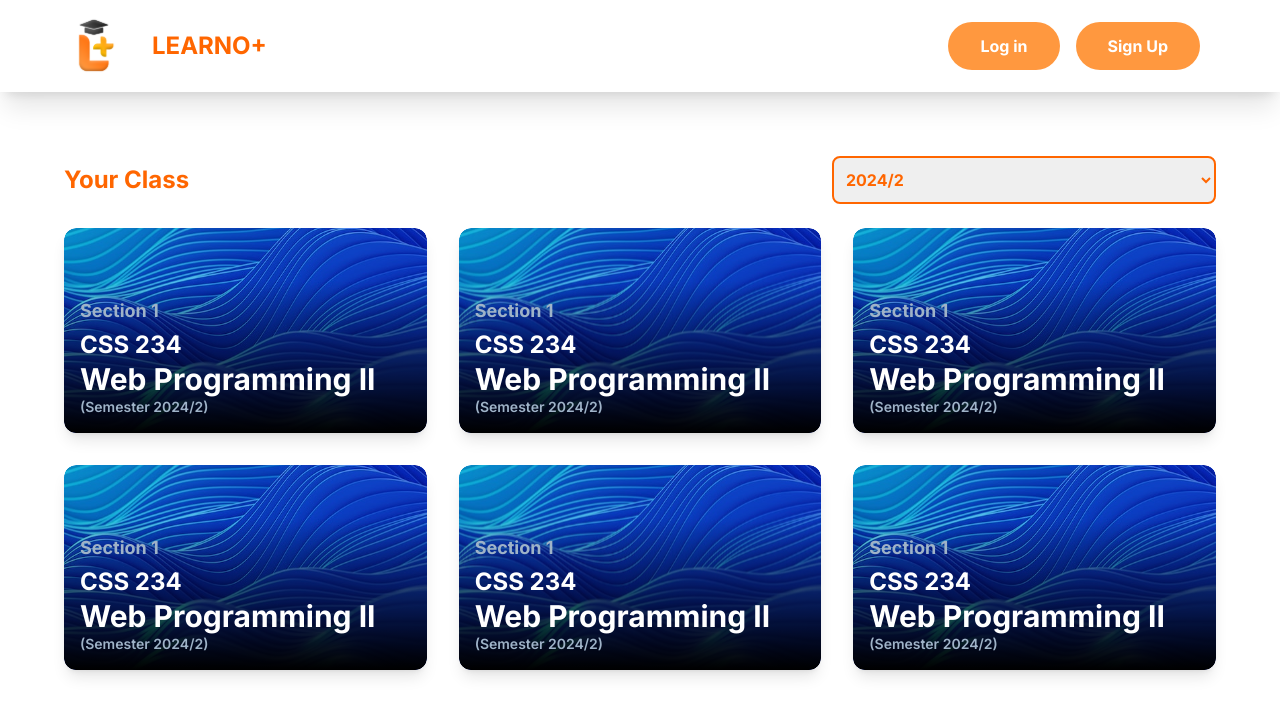
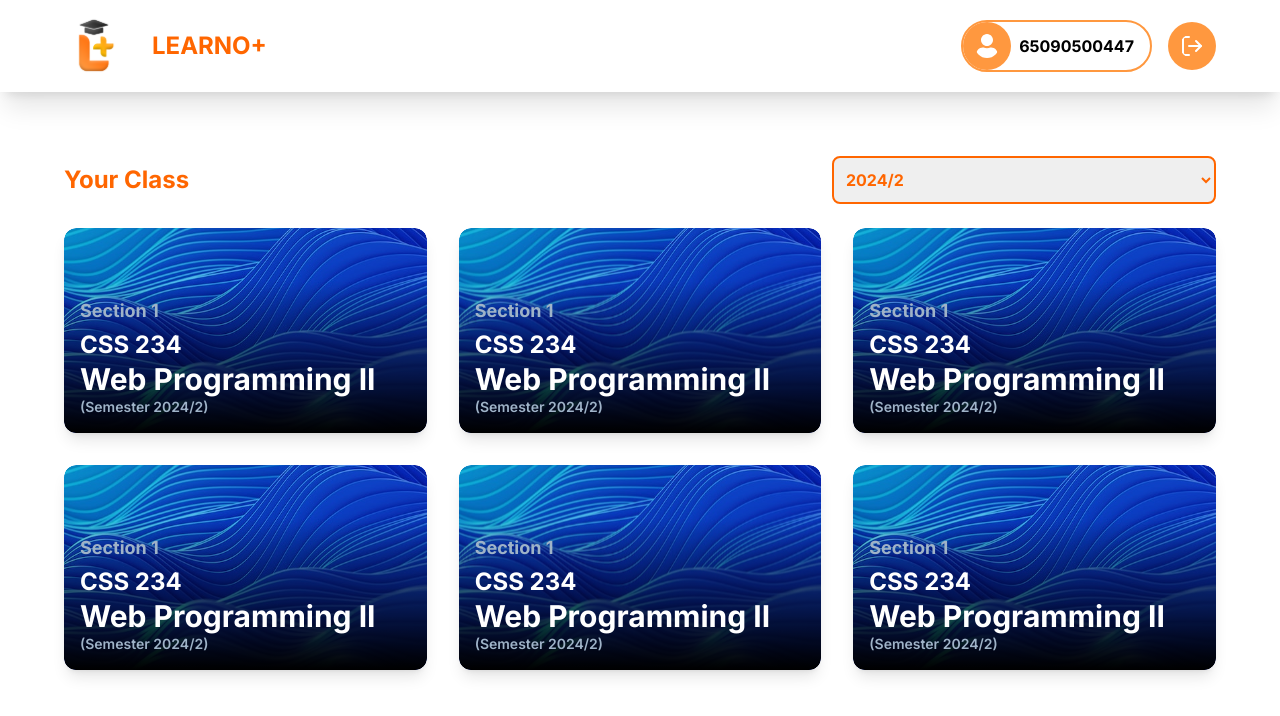
Before and after one commit to Jenesix/capstone_project, a Next.js app in the folder front-end/: page / in a window 1280 px wide. Shown: the top 716 px of the page. Built offline with nearby package versions, Linux system fonts and the light colour scheme.

Commit message:
edit navbar when authentication

```diff
--- a/front-end/src/components/Navbar/NavBar.tsx
+++ b/front-end/src/components/Navbar/NavBar.tsx
@@ -1,18 +1,41 @@
+"use client";
 import Image from 'next/image';
-import React from 'react';
+import React, { useState } from 'react';
 import logo from '../../../public/Logo.svg';
 import Link from 'next/link';
+import { FaUser } from "react-icons/fa";
+import { FiLogOut } from 'react-icons/fi';
 
 const Navbar: React.FC = () => {
+  const [isLoggedIn, setIsLoggedIn] = useState(true);
+  const [userName, setUserName] = useState('65090500447');
+
+  const handleLogout = () => {
+    setIsLoggedIn(false);
+    setUserName('');
+  };
+
   return (
     <nav className="bg-gray-800 p-4 flex justify-between items-center shadow-xl">
       <div className="mx-0 md:mx-12 flex items-center space-x-2">
         <Link href="/">
-          <Image className='md:mr-5' src={logo} width={60} height={60} alt='Learno+' /></Link>
+          <Image className='md:mr-5' src={logo} width={60} height={60} alt='Learno+' />
+        </Link>
         <Link href="/">
           <span className="text-xl md:text-2xl font-bold text-primary">LEARNO+</span>
         </Link>
       </div>
+      {isLoggedIn ? (
+        <div className='ml-3 sm:ml-0 mx-2 md:mx-10 flex space-x-2 sm:space-x-4'>
+          <div className='border-primary-light border-2 rounded-full pr-4 flex space-x-2'>
+            <FaUser className="h-12 w-12 text-white bg-primary-light rounded-full p-3" />
+            <span className="text-black font-bold mt-3">{userName}</span>
+          </div>
+          <button onClick={handleLogout} className="text-black flex items-center">
+            <FiLogOut className="h-12 w-12 mr-2 text-white bg-primary-light rounded-full p-3 " />
+          </button>
+        </div>
+      ) : (
         <div className='ml-3 sm:ml-0 mx-2 md:mx-10 flex space-x-2 sm:space-x-4'>
           <Link href='/login'>
             <button className="
@@ -31,6 +54,7 @@ const Navbar: React.FC = () => {
             </button>
           </Link>
         </div>
+      )}
     </nav>
   );
 };
```
Lines whose indentation alone changed are shown as unchanged.
